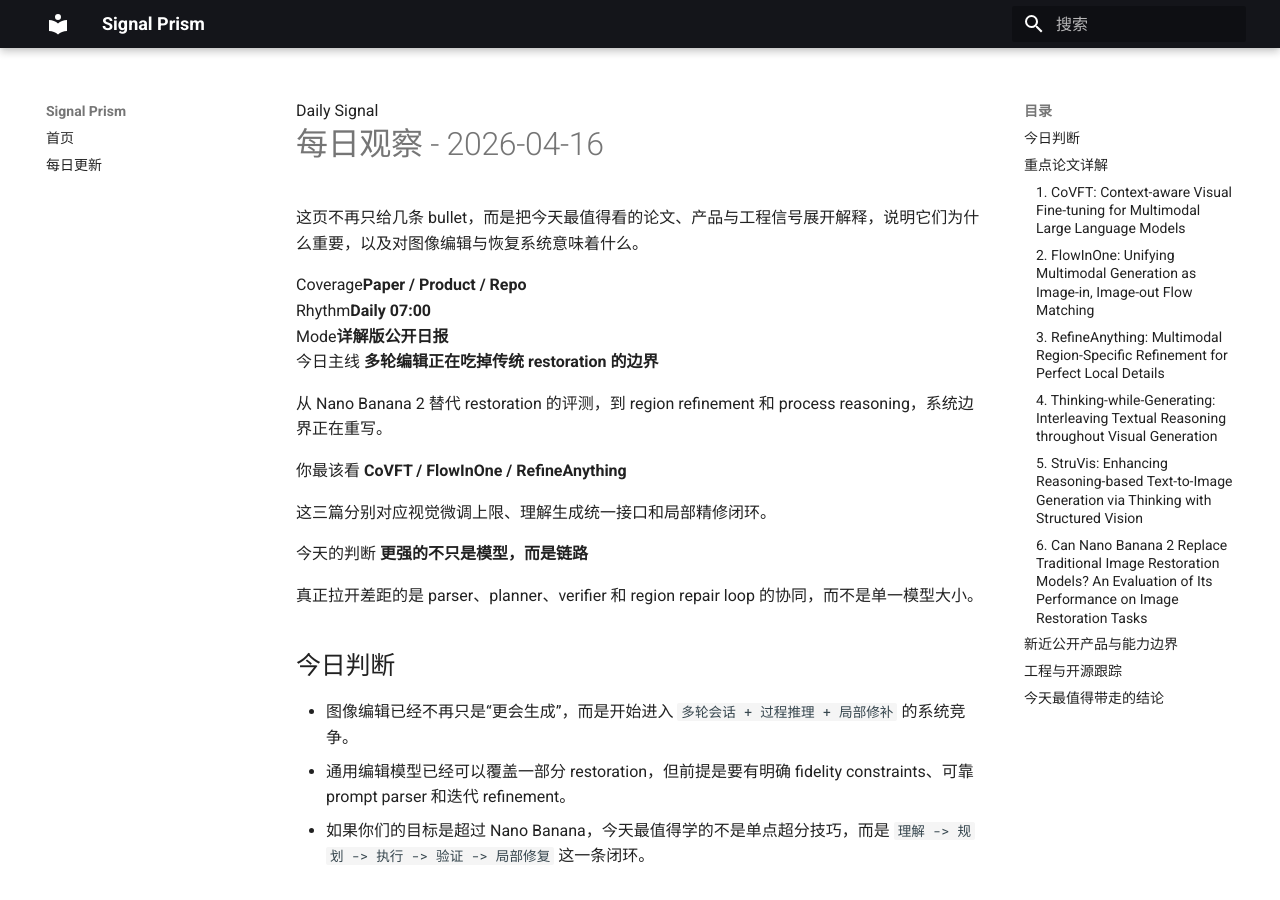
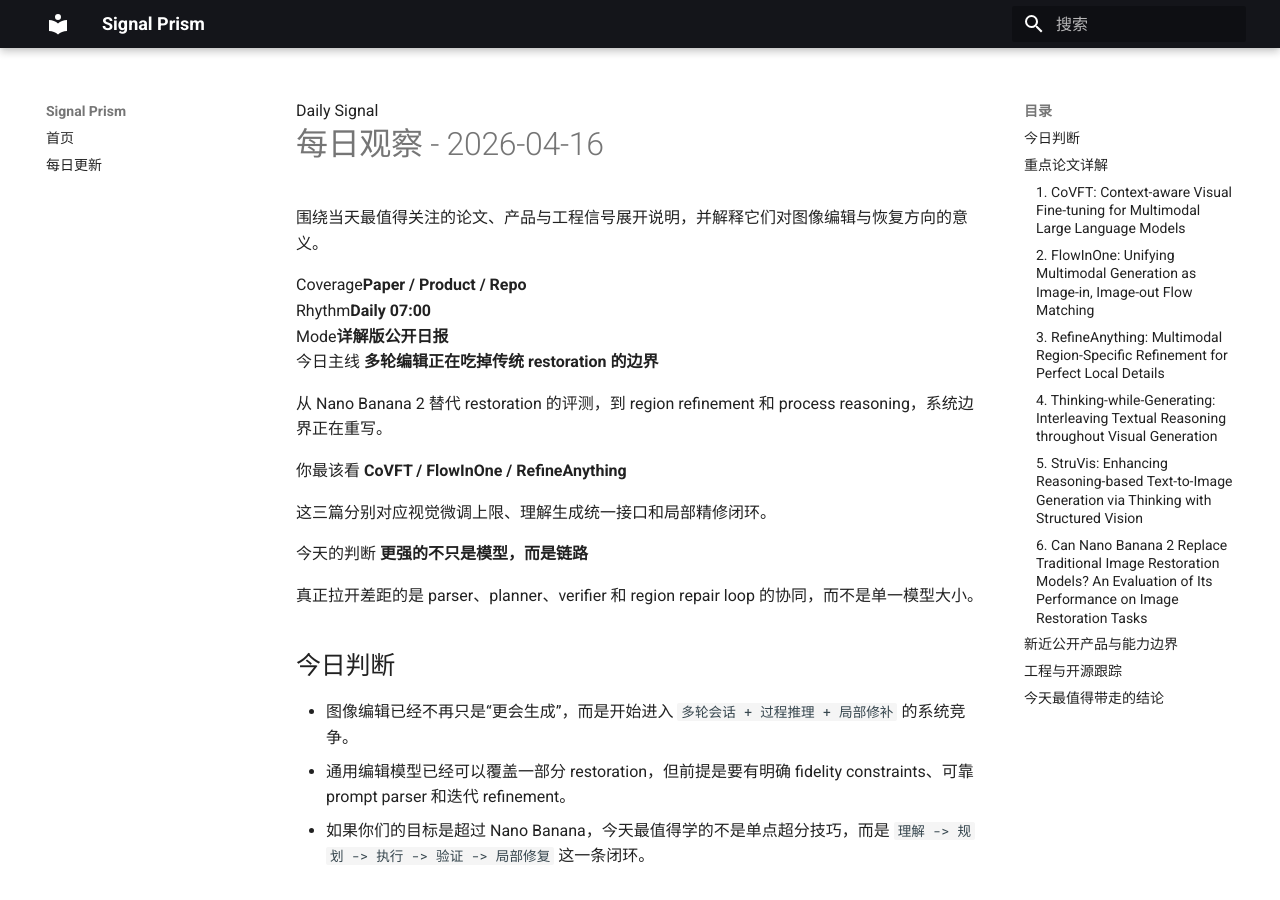
Before and after one commit to JacobLiuC/img_restoration, an MkDocs documentation site: the page built from public_docs/daily_updates/2026-04-16.md, in a window 1280 px wide and 900 px high. Built offline with MkDocs 1.6.1 and Material for MkDocs 9.7.7, drawn with Linux system fonts in a browser that asks for light colours; some of the changed text lies outside the part shown.

Commit message:
Remove internal/meta phrasing from public daily brief

```diff
--- a/public_docs/daily_updates/2026-04-16.md
+++ b/public_docs/daily_updates/2026-04-16.md
@@ -1,7 +1,7 @@
 <section class="report-hero brief-hero reveal-on-scroll">
   <div class="hero-kicker">Daily Signal</div>
   <h1 class="report-title">每日观察 - 2026-04-16</h1>
-  <p class="report-subtitle">这页不再只给几条 bullet，而是把今天最值得看的论文、产品与工程信号展开解释，说明它们为什么重要，以及对图像编辑与恢复系统意味着什么。</p>
+  <p class="report-subtitle">围绕当天最值得关注的论文、产品与工程信号展开说明，并解释它们对图像编辑与恢复方向的意义。</p>
   <div class="report-stats">
     <div><span>Coverage</span><strong>Paper / Product / Repo</strong></div>
     <div><span>Rhythm</span><strong>Daily 07:00</strong></div>
```
Also changed, not shown: other parts of public_docs/daily_updates/2026-04-16.md (+1 -1 lines).
